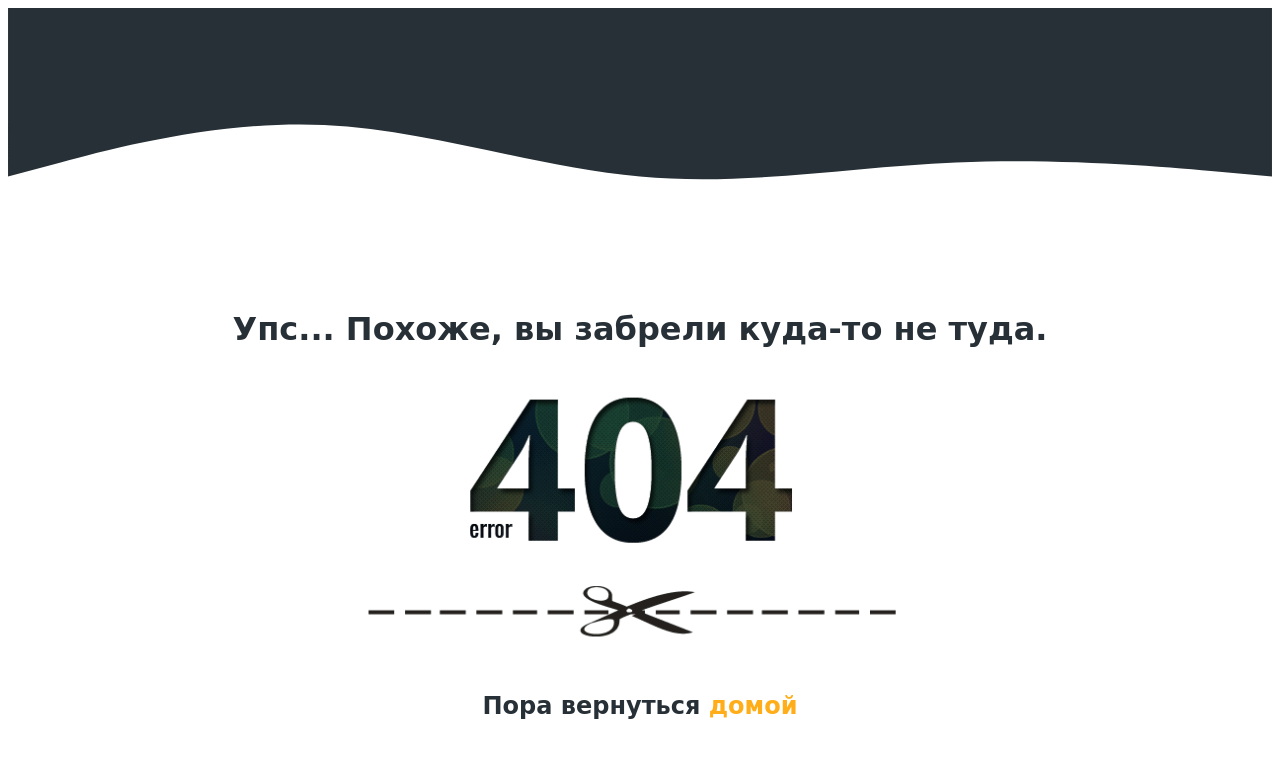
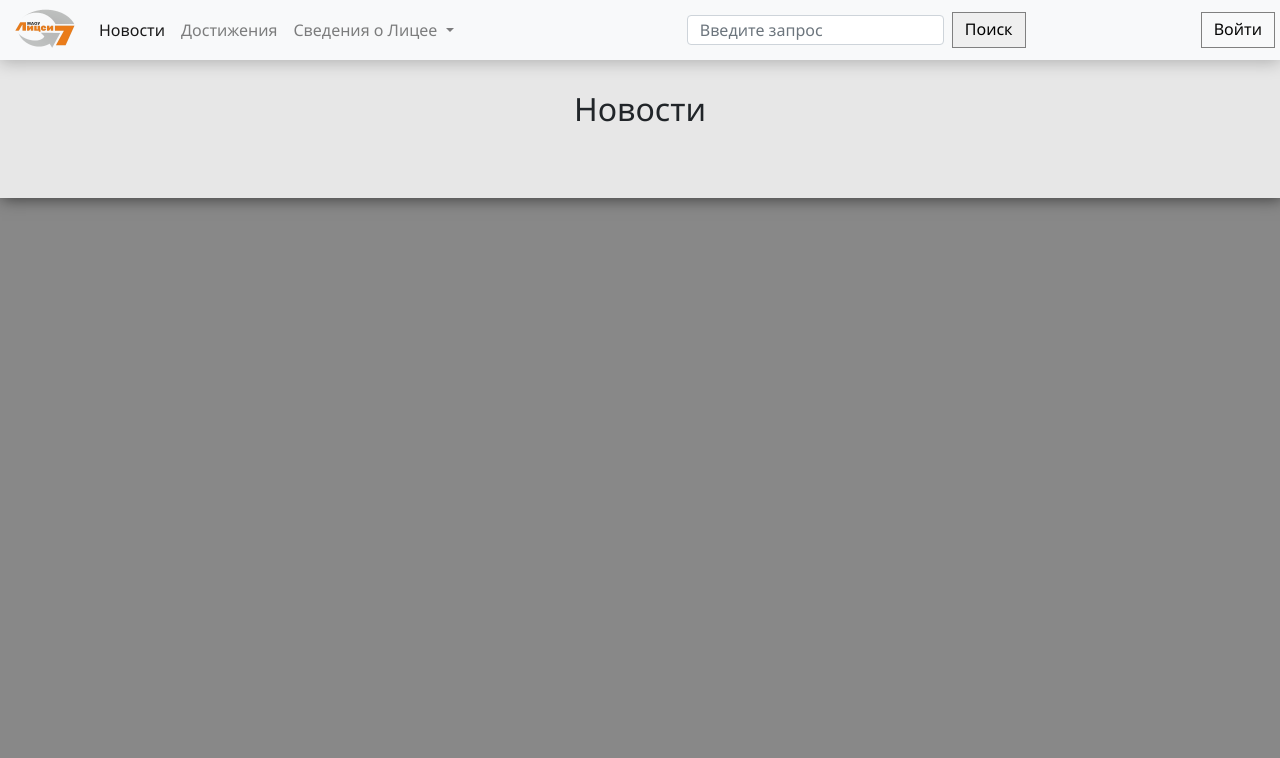
Before and after one commit to Massering/lyceum7, a Flask app: page /news in a window 1280 px wide. Shown: the top 758 px of the page. Run offline with Flask 2, Linux system fonts and the light colour scheme; data that the repository does not hold is empty; some libraries are stand-ins or nearby versions.

Commit message:
Улучшение html

```diff
--- a/app/static/css/style.css
+++ b/app/static/css/style.css
@@ -12,7 +12,7 @@ form {
 }
 form.main {
     margin-top: -30px;
-    max-width: 1100px;
+    max-width: 1400px;
     background-color: #e7e7e7;
     border: 0px solid gray;
     border-color: #333333;
@@ -26,7 +26,6 @@ form.main {
     padding: 30px;
     padding-top: 20px;
     margin-top: 10px;
-    max-width: 1100px;
     background-color: #fcfcfc;
     border: 1px solid gray;
     border-color: #888;
@@ -79,15 +78,13 @@ nav {
     -webkit-box-shadow:0px 2px 16px 0px rgba(0,0,0,0.25);
     -moz-box-shadow:0px 2px 16px 0px rgba(0,0,0,0.25);
 }
-@media (min-width: 800px)
-.navbar-expand-lg {
-    -webkit-box-orient: horizontal;
-    -webkit-box-direction: normal;
-    -ms-flex-flow: row nowrap;
-    flex-flow: row nowrap;
-    -webkit-box-pack: start;
-    -ms-flex-pack: start;
-    justify-content: flex-start;
+@media (min-width: 600px)
+.navbar-collapse .navbar-expand-lg {
+    display: -webkit-box!important;
+    display: -ms-flexbox!important;
+    display: flex!important;
+    -ms-flex-preferred-size: auto;
+    flex-basis: auto;
 }
 .navbar {
     padding: 5px;
@@ -128,6 +125,9 @@ button {
     border-radius: 0px;
     padding-top: 4px;
 }
+.navbar_btn {
+   border-color: ea7c1a;
+}
 table {
     margin-left: auto;
     margin-right: auto;
--- a/app/templates/base.html
+++ b/app/templates/base.html
@@ -8,14 +8,14 @@
             crossorigin="anonymous"></script>
     <script src="/static/js/bootstrap.js"></script>
 
-    <link rel="shortcut icon" type="image/x-icon" href="/static/img/favicon.ico">
     <link rel="stylesheet" href="https://maxcdn.bootstrapcdn.com/bootstrap/4.0.0/css/bootstrap.min.css"
           integrity="sha384-Gn5384xqQ1aoWXA+058RXPxPg6fy4IWvTNh0E263XmFcJlSAwiGgFAW/dAiS6JXm" crossorigin="anonymous">
-    <link href="/static/css/bootstrap.min.css" rel="stylesheet" integrity="sha384-MCw98/SFnGE8fJT3GXwEOngsV7Zt27NXFoaoApmYm81iuXoPkFOJwJ8ERdknLPMO" crossorigin="anonymous">
+    <link href="/static/css/bootstrap.min.css" rel="stylesheet"
+          integrity="sha384-MCw98/SFnGE8fJT3GXwEOngsV7Zt27NXFoaoApmYm81iuXoPkFOJwJ8ERdknLPMO" crossorigin="anonymous">
     <link rel="stylesheet" type="text/css" href="/static/css/style.css"/>
 
 
-    <title>{{ title }}</title>
+    <title>{{ title + " - МАОУ Лицей №7" }}</title>
 </head>
 <body>
 <header>
@@ -24,10 +24,10 @@
         <div class="collapse navbar-collapse" id="navbarNavDropdown" style="min-width: 500px;">
             <ul class="navbar-nav">
                 <li class="nav-item active">
-                        <a class="nav-link" href="/">Новости</a>
+                    <a class="nav-link" href="/news">Новости</a>
                 </li>
                 <li class="nav-item">
-                        <a class="nav-link" href="/awards">Награды</a>
+                    <a class="nav-link" href="/awards">Достижения</a>
                 </li>
                 <li class="nav-item dropdown">
                     <a class="nav-link dropdown-toggle" id="navbarDropdownMenuLink" role="button"
@@ -42,20 +42,22 @@
                 </li>
             </ul>
             <form class="form-inline my-2 my-lg-0">
-                    <input class="form-control mr-sm-2" type="search" placeholder="" aria-label="Поиск" style="height: 30px;">
-                    <button class="btn" type="submit" style="background-color: transparent; color: #000;">Поиск</button>
+                <input class="form-control mr-sm-2" type="search" placeholder="Введите запрос" aria-label="Поиск"
+                       style="height: 30px;">
+                <button class="btn navbar_btn" type="submit" style="">Поиск</button>
             </form>
         </div>
         {% if current_user.is_authenticated %}
         <a class="navbar-brand" href="/admin/logout">{{ current_user.surname + ' ' + current_user.name }}</a>
         {% else %}
         <p>
-                    <a class="btn" href="/admin/login" style="background-color: transparent; color: #000;">Войти</a>
+            <a class="btn navbar_btn" href="/admin/login" style="">Войти</a>
         </p>
         {% endif %}
     </nav>
 </header>
 <!-- Begin page content -->
-{% block content %}{% endblock %}
+{% block content %}
+{% endblock %}
 </body>
 </html>
--- /dev/null
+++ b/app/templates/news_page.html
@@ -0,0 +1,20 @@
+{% extends "base.html" %}
+
+{% block content %}
+<form class="main">
+    {% block header %}
+    {% endblock %}
+    <div class="newsblock">
+        <h2 style="margin-top: 10px; margin-bottom: 20px; text-align: center;">Новости</h2>
+        {% for news in news_list %}
+        <div class="news_card">
+            <h4>{{ news.title }}</h4>
+            <h6 style="margin-top: -7px; margin-left: 0px;">{{ news.creation_time }} (тут дата)</h6>
+            <br>
+            <h4>/Здесь будут картинки/</h4>
+            <label>{{ news.content }}</label>
+        </div>
+        {% endfor %}
+    </div>
+</form>
+{% endblock %}
--- a/app/views.py
+++ b/app/views.py
@@ -4,6 +4,7 @@ from flask import render_template, redirect, abort
 
 from app.data.db_session import create_session
 from app.data.__all_models import News
+from app.data.__all_models import Award
 
 
 # помимо 404 будет обрабатываться ещё и попытка перейти на
@@ -19,4 +20,18 @@ def handle_404(error=""):
 def home_page():
     db_sess = create_session()
     news = db_sess.query(News).all()
-    return render_template('home_page.html', title='Главная', news_list=news)
+    return render_template('home_page.html', title='Главная', news_list=news).replace('992', '600')
+
+
+@app.route('/news')
+def news_page():
+    db_sess = create_session()
+    news = db_sess.query(News).all()
+    return render_template('news_page.html', title='Новости', news_list=news)
+
+
+@app.route('/awards')
+def awards_page():
+    db_sess = create_session()
+    awards = db_sess.query(Award).all()
+    return render_template('awards_page.html', title='Достижения', awards_list=awards)
```
Also changed, not shown: app/templates/awards_page.html (added, +18 -0 lines), app/templates/home_page.html (+4 -18 lines). Lines whose indentation alone changed are shown as unchanged.
